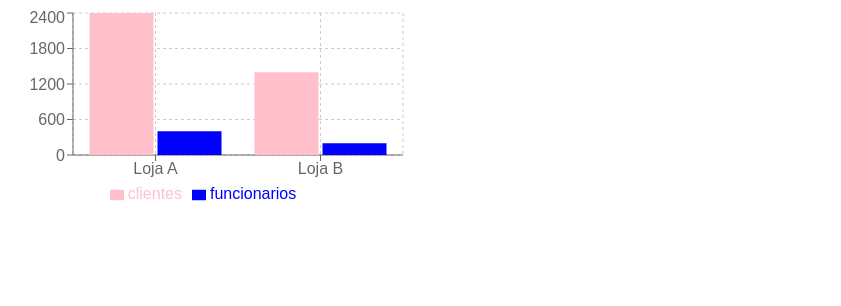
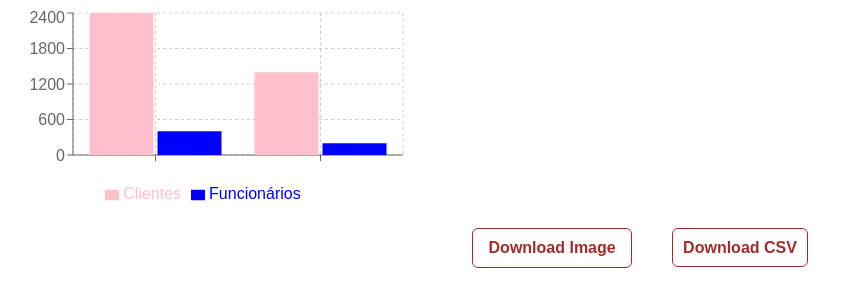
Before and after one commit to Babi-dev/Graphics-rechart, a React (Create React App) app: page / in a window 1280 px wide. Shown: the top 306 px of the page, without its empty margins (0-841 px from the left). Built offline with nearby package versions, Linux system fonts and the light colour scheme.

Commit message:
implementando dowload de grafico e tabela csv

```diff
--- a/package.json
+++ b/package.json
@@ -8,7 +8,10 @@
   ],
   "main": "src/index.js",
   "dependencies": {
+    "dom-to-image": "2.6.0",
+    "js-file-download": "0.4.10",
     "react": "16.12.0",
+    "react-csv": "2.0.1",
     "react-dom": "16.12.0",
     "react-scripts": "3.0.1",
     "recharts": "2.0.0-beta.1"
--- a/src/App.js
+++ b/src/App.js
@@ -1,45 +1,11 @@
 import React from "react";
 import "./styles.css";
-import BarComponent from "./Graphics/BarComponent/BarComponent";
-
-const data = [
-  {
-    name: "Loja A",
-    clientes: 2400,
-    funcionarios: 400
-  },
-  {
-    name: "Loja B",
-    clientes: 1398,
-    funcionarios: 200
-  }
-];
-
-const columns = [
-  {
-    dataIndex: "clientes",
-    fill: "pink"
-  },
-  {
-    dataIndex: "funcionarios",
-    fill: "blue"
-  }
-];
+import GraphicsView from "./pages/GraphicsView";
 
 export default function App() {
   return (
     <div className="App">
-      <BarComponent
-        Data={data}
-        Columns={columns}
-        grid={true}
-        width={400}
-        height={200}
-        onClick={e => {
-          console.log(e);
-        }}
-        dataKeyName={"name"}
-      />
+      <GraphicsView />
     </div>
   );
 }
--- /dev/null
+++ b/src/components/CSVLinkComponent/CSVLinkComponent.js
@@ -0,0 +1,15 @@
+import React from "react";
+import { CSVLink } from "react-csv";
+
+const DowndloadTable = ({ Data, Headers, FileName }) => (
+  <CSVLink
+    className="btn btn-primary"
+    data={Data}
+    headers={Headers}
+    filename={FileName}
+  >
+    Download CSV
+  </CSVLink>
+);
+
+export default DowndloadTable;
--- a/src/Graphics/BarComponent/BarComponent.js
+++ b/src/components/Graphics/BarComponent/BarComponent.js
@@ -16,7 +16,8 @@ const BarComponent = ({
   grid,
   Data,
   dataKeyName,
-  Columns
+  Columns,
+  Id
 }) => {
   return (
     <>
--- /dev/null
+++ b/src/pages/GraphicsView/DataBase.js
@@ -0,0 +1,14 @@
+export const dataBase = [
+  {
+    id: 1,
+    name: "Loja A",
+    clients: 2400,
+    employees: 400
+  },
+  {
+    id: 2,
+    name: "Loja B",
+    clients: 1398,
+    employees: 200
+  }
+];
--- /dev/null
+++ b/src/pages/GraphicsView/Graphics.js
@@ -0,0 +1,42 @@
+import React from "react";
+
+import BarComponent from "../../components/Graphics/BarComponent/BarComponent";
+import DowndloadTable from "../../components/CSVLinkComponent/CSVLinkComponent";
+
+function Graphics({dataBar, columnsBar, dataCSV, onClickCSV, headersCSV}){
+
+  return(
+    <>
+      <section id="01" style={{ backgroundColor: "#fff" }}>
+        <BarComponent
+          Data={dataBar}
+          Columns={columnsBar}
+          grid={true}
+          width={400}
+          height={200}
+          onClick={e => {
+            console.log(e);
+          }}
+          dataKeyName={"name"}
+        />
+      </section>
+
+      <div>
+        <div id="node-to-convert" />
+        <button
+          className="btn"
+          onClick={onClickCSV}
+        >
+          Download Image
+        </button>
+        <DowndloadTable
+          Data={dataCSV}
+          Headers={headersCSV}
+          FileName={"Graphic-csv.csv"}
+        />
+      </div>
+      </>
+  );
+}
+
+export default Graphics;
--- /dev/null
+++ b/src/pages/GraphicsView/index.js
@@ -0,0 +1,62 @@
+import React, { useMemo } from "react";
+import domtoimage from "dom-to-image";
+import fileDownload from "js-file-download";
+
+import Graphics from "./Graphics";
+import { dataBase } from "./DataBase";
+
+const headers = [
+  {
+    label: "Nome",
+    key: "name"
+  },
+  {
+    label: "Clientes",
+    key: "clients"
+  },
+  {
+    label: "Funcionários",
+    key: "employees"
+  }
+];
+
+const columns = [
+  {
+    dataIndex: "Clientes",
+    fill: "pink"
+  },
+  {
+    dataIndex: "Funcionários",
+    fill: "blue"
+  }
+];
+
+function GraphicsView(){
+  const newData = useMemo(() => {
+    return dataBase.map(value => ({
+      id: value.id,
+      "Clientes": value.clients,
+      "Funcionários": value.employees
+    }));
+  }, [dataBase]);
+
+  const handleSaveClick = (id, nameImage) => {
+    domtoimage.toBlob(document.getElementById(id)).then(function(blob) {
+      fileDownload(blob, nameImage);
+    });
+  };
+
+  return (
+    <Graphics
+      dataBar={newData}
+      columnsBar={columns}
+      dataCSV={dataBase}
+      headersCSV={headers}
+      onClickCSV={() => {
+        handleSaveClick("01", "graphics-image.png");
+      }}
+    />
+  );
+}
+
+export default GraphicsView;
--- a/src/styles.css
+++ b/src/styles.css
@@ -2,3 +2,22 @@
   font-family: sans-serif;
   text-align: center;
 }
+
+.btn {
+  padding: 10px;
+  margin: 20px;
+  width: 160px;
+  background-color: #fff;
+  border: 1px solid #a32c29;
+  border-radius: 6px;
+  color: #a32c29;
+  font-weight: bold;
+  font-size: 16px;
+  cursor: pointer;
+  text-decoration: none;
+}
+
+.btn:hover {
+  background-color: #a32c29;
+  color: #fff;
+}
```
